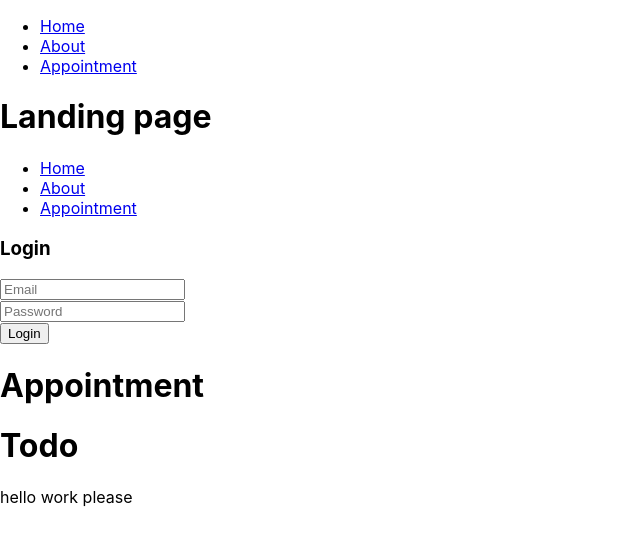
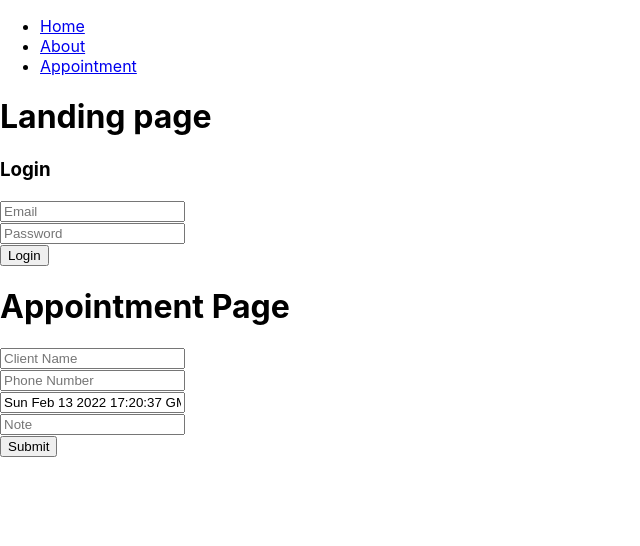
Before and after one commit to MarcusSchnake/Client-RB-A-Point-Meant, a React (Create React App) app: page / in a window 1280 px wide. Shown: the top 546 px of the page, without its empty margins (0-640 px from the left). Built offline with nearby package versions, Linux system fonts and the light colour scheme.

Commit message:
Forms created and being debugged

```diff
--- a/src/App.tsx
+++ b/src/App.tsx
@@ -1,18 +1,30 @@
-import Navbar from './components/navbarForm';
-import LandingPage from './pages/landingPage';
-import LoginPage from './pages/loginPage';
-import AppointmentPage from './pages/appointmentPage';
-import TodoPage from './pages/todoPage';
+import { useState } from 'react';
+import Navbar from './components/NavbarForm';
+import LandingPage from './pages/LandingPage';
+import LoginForm from './components/LoginForm';
+import AppointmentForm from './components/AppointmentForm';
+import TodoPage from './pages/TodoPage';
+
+
+
 
 function App() {
+  const [user, setUser] = useState({});
+
+
+  const update = (data: object): Function => {//this is the function that is passed down to the login page
+    console.log(data, "ourdata");//console logging the data that is passed into the update function
+    setUser(data);//state is updated
+    return () => (null);//nameless function returning null matches the return type of the update function
+  }
+  console.log(user);
   return (
     <div>
       <Navbar />
       <LandingPage />
-       <LoginPage update={() => ("string") }/>
-      <AppointmentPage />
+      <LoginForm update={(data: Object): Function => update(data)} />
+      <AppointmentForm />
       <TodoPage />
-      <p>hello work please</p>
     </div>
   );
 }
--- a/src/components/appointmentForm.tsx
+++ b/src/components/appointmentForm.tsx
@@ -1,10 +1,79 @@
+import React from 'react';
+import { Form, FormGroup, Input, Button } from 'reactstrap'
 
 
-export default function LandingPage () {
+interface IAppointmentPage {
+
+  client_name: string,
+  phone_number: string,
+  startDateTime: Date,
+  note: string,
+}
+
+class AppointmentForm extends React.Component<IAppointmentPage> {
+  constructor(props:IAppointmentPage) {
+    super(props);
+    this.state={client_name: "", phone_number: "", startDateTime: new Date(), note: ""};}
+
+
+
+  render() {
     return (
       <div>
-          <h1>Appointment</h1>
-
+        <h1>Appointment Page</h1>
+        <Form>
+          <FormGroup>
+            <Input
+              type="text"
+              placeholder="Client Name"
+              onChange={(e) => this.setState({ client_name: e.target.value })}
+              value={this.state.client_name}
+            />
+          </FormGroup>
+          <FormGroup>
+            <Input
+              type="text"
+              placeholder="Phone Number"
+              onChange={(e) => this.setState({ phone_number: e.target.value })}
+              value={this.state.phone_number}
+            />
+          </FormGroup>
+          <FormGroup>
+            <Input
+              type="text"
+              placeholder="Start Date and Time"
+              onChange={(e) => this.setState({ startDateTime: e.target.value })}
+              value={this.state.startDateTime}
+            />
+          </FormGroup>
+          <FormGroup>
+            <Input
+              type="text"
+              placeholder="Note"
+              onChange={(e) => this.setState({ note: e.target.value })}
+              value={this.state.note}
+            />
+          </FormGroup>
+          <Button type="submit">Submit</Button>
+        </Form>
       </div>
     );
+  }
 }
+
+
+
+
+
+export   default AppointmentForm;
+
+
+// export default function AppointmentForm () {
+
+//     return (
+//       <div>
+//           <h1>Appointment</h1>
+
+//       </div>
+//     );
+// }
--- a/src/components/loginForm.tsx
+++ b/src/components/loginForm.tsx
@@ -1,17 +1,117 @@
-import React from 'react';
+import React from "react";
+import { Form, FormGroup, Input, Button } from "reactstrap";
 
-interface props {
-  onSubmit: (username: string, password: string) => void;
+
+type Props = {
+  update:(data:Object) => Function;
+
+};
+
+type State = {
+  email: string;
+  password: string;
+
+
+};
+
+class Login extends React.Component<Props, State> {
+  constructor(props: Props) {
+    super(props);
+    this.state = {
+      email: "",
+      password: "",
+    };
+  }
+
+  handleSubmit = () => {
+    console.log("login handle");
+    console.log(this.state.email, this.state.password);
+    fetch("http://localhost:3000/user/login", {
+      method: "POST",
+      body: JSON.stringify({
+        users: {
+          email: this.state.email,
+          password: this.state.password,
+        },
+      }),
+      headers: new Headers({
+        "Content-Type": "application/json",
+      }),
+    })
+      .then((response) => response.json())
+      .then((data) => {
+        console.log(data);
+        console.log(this.props.update);
+        // this.props.update(data.sessionToken);
+        this.props.update(data);
+      });
+  };
+
+  render() {
+
+    return (
+      <div>
+        <h3>Login</h3>
+        <Form
+          onSubmit={(e) => {
+            e.preventDefault();
+            this.handleSubmit();
+          }}
+        >
+          <FormGroup floating>
+            <Input
+              type="text"
+              placeholder="Email"
+              onChange={(e) => this.setState({ email: e.target.value })}
+              value={this.state.email}
+            />
+          </FormGroup>
+
+          <FormGroup floating>
+            <Input
+              type="password"
+              placeholder="Password"
+              onChange={(e) => this.setState({ password: e.target.value })}
+              value={this.state.password}
+            />
+          </FormGroup>
+          <Button type="submit">Login</Button>
+        </Form>
+      </div>
+    );
+  }
 }
 
 
-export default function Login  (props: props) {
-    return (
-      <div>
-          <h1>Login</h1>
 
 
 
-      </div>
-    );
-};
+export default Login;
+
+
+
+//export{}
+// import React from 'react';
+
+
+// interface ILogin {
+//   email: string,
+//   password: string,
+// };
+
+// const LoginButton(props: ILogin) {
+//   onSubmit: (username: string,
+//     password: string) => void;
+// };
+
+
+// export default function Login  () {
+//     return (
+//       <div>
+//           <h1>Login</h1>
+//           <LoginButton button onClick={() => {} }>Login</LoginButton>
+
+
+//       </div>
+//     );
+// };
--- a/src/components/navbarForm.tsx
+++ b/src/components/navbarForm.tsx
@@ -1,6 +1,6 @@
 import React from 'react';
 import { Form, FormGroup, Input, Button } from 'reactstrap';
-import Navbar from './navbarForm';
+import Navbar from './NavbarForm';
 
 
 export default function NavbarSticky() {
--- a/src/components/todoForm.tsx
+++ b/src/components/todoForm.tsx
@@ -1,12 +1,50 @@
 import React from 'react';
+import { Form, FormGroup, Input, Button } from 'reactstrap'
 
+interface ITodoFormProps {
+  subject: string,
+  todo_item: string,
+}
 
+class ITodoFormProps extends React.Component<ITodoFormProps> {
+  constructor(props: ITodoFormProps) {
+    super(props);
+    this.state = { subject: "", todo_item: "" };
+  }
 
-export default function Todo () {
+  render() {
     return (
       <div>
-          <h1>Todo</h1>
-
+        <h1>Todo</h1>
+        <Form>
+          <FormGroup>
+            <Input
+              type="text"
+              placeholder="Subject"
+              onChange={(e) => this.setState({ subject: e.target.value })}
+              value={this.state.subject}
+            />
+          </FormGroup>
+          <FormGroup>
+            <Input
+              type="text"
+              placeholder="Todo Item"
+              onChange={(e) => this.setState({ todo_item: e.target.value })}
+              value={this.state.todo_item}
+            />
+          </FormGroup>
+          <Button type="submit">Submit</Button>
+        </Form>
       </div>
     );
-};
+  }
+}
+
+// export default function Todo () {
+//     return (
+//       <h1>
+//         ToDo's
+//       </h1>
+//     );
+// };
+export default ITodoFormProps;
--- a/src/index.tsx
+++ b/src/index.tsx
@@ -2,7 +2,7 @@ import React from 'react';
 import ReactDOM from 'react-dom';
 import './index.css';
 import App from './App';
-import reportWebVitals from './reportWebVitals';
+// import reportWebVitals from './reportWebVitals';
 
 ReactDOM.render(
   <React.StrictMode>
@@ -14,4 +14,4 @@ ReactDOM.render(
 // If you want to start measuring performance in your app, pass a function
 // to log results (for example: reportWebVitals(console.log))
 // or send to an analytics endpoint. Learn more: https://bit.ly/CRA-vitals
-reportWebVitals();
+// reportWebVitals();
--- a/src/pages/appointmentPage.tsx
+++ b/src/pages/appointmentPage.tsx
@@ -1,12 +1,17 @@
-import AppointmentForm from '../components/appointmentForm';
+import AppointmentForm from '../components/AppointmentForm';
+
+// interface IAppointmentPage {
+//   client_name: string,
+//   phone_number: string,
+//   startDateTime: Date,
+//   note: string,
+// }
 
 
-
-
-export default function AppointmentPage () {
-    return (
-      <div>
-            <AppointmentForm />
-      </div>
-    );
-}
+// export default function Appointment () {
+//     return (
+//       <div>
+//             <AppointmentForm />
+//       </div>
+//     );
+// }
--- a/src/pages/landingPage.tsx
+++ b/src/pages/landingPage.tsx
@@ -1,6 +1,6 @@
 import React from 'react';
 import { Form, FormGroup, Input, Button } from 'reactstrap'
-import Navbar from '../components/navbarForm';
+
 
 
 
@@ -8,7 +8,7 @@ export default function LandingPage() {
     return (
         <div>
             <h1>Landing page</h1>
-            <Navbar />
+
 
       </div>
             );
--- a/src/pages/loginPage.tsx
+++ /dev/null
@@ -1,89 +0,0 @@
-import React from "react";
-import { Form, FormGroup, Input, Button } from "reactstrap";
-import LoginForm from '../components/loginForm';
-
-type Props = {
-  update: any;
-
-};
-
-type State = {
-  email: string;
-  password: string;
-  sessionToken: any;
-
-};
-
-class Login extends React.Component<Props, State> {
-  constructor(props: Props) {
-    super(props);
-    this.state = {
-      email: "",
-      password: "",
-      sessionToken: "",
-    };
-  }
-
-  handleSubmit = () => {
-    console.log("login handle");
-    console.log(this.state.email, this.state.password);
-    fetch("http://localhost:3000/user/login", {
-      method: "POST",
-      body: JSON.stringify({
-        users: {
-          email: this.state.email,
-          password: this.state.password,
-        },
-      }),
-      headers: new Headers({
-        "Content-Type": "application/json",
-      }),
-    })
-      .then((response) => response.json())
-      .then((data) => {
-        console.log(data);
-        console.log(this.props.update);
-        this.props.update(data.sessionToken);
-      });
-  };
-
-  render() {
-    console.log("login render", this.props.update());
-    return (
-      <div>
-        <h3>Login</h3>
-        <Form
-          onSubmit={(e) => {
-            e.preventDefault();
-            this.handleSubmit();
-          }}
-        >
-          <FormGroup floating>
-            <Input
-              type="text"
-              placeholder="Email"
-              onChange={(e) => this.setState({ email: e.target.value })}
-              value={this.state.email}
-            />
-          </FormGroup>
-
-          <FormGroup floating>
-            <Input
-              type="password"
-              placeholder="Password"
-              onChange={(e) => this.setState({ password: e.target.value })}
-              value={this.state.password}
-            />
-          </FormGroup>
-          <Button type="submit">Login</Button>
-        </Form>
-      </div>
-    );
-  }
-}
-
-
-
-
-
-export default Login;
--- a/src/pages/todoPage.tsx
+++ b/src/pages/todoPage.tsx
@@ -1,13 +1,14 @@
-import TodoForm from '../components/todoForm';
+import TodoForm from '../components/TodoForm';
 
-
+interface ITodoPage {
+  subject: string,
+  todo_item: string,
+}
 
 export default function TodoPage () {
     return (
       <div>
-
-            <TodoForm />
-
+            {/* <TodoForm />     */}
       </div>
     );
 };
```
Also changed, not shown: src/components/Auth.tsx (added, +12 -0 lines).
